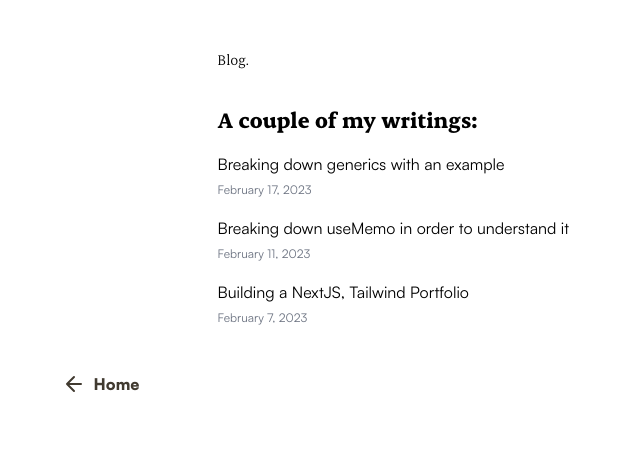
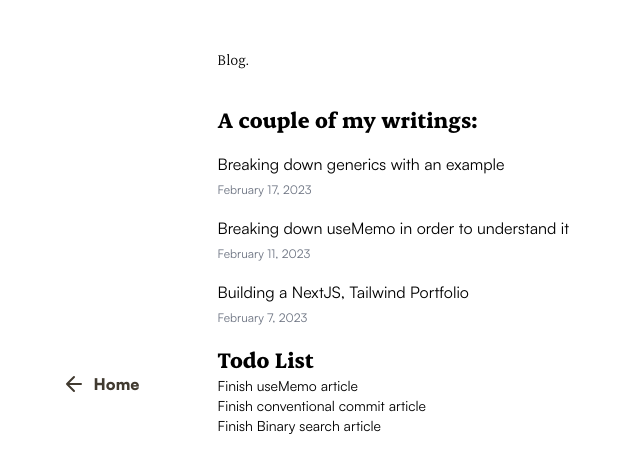
Before and after one commit to adeleke5140/portfolio-v2, a Next.js app: page /blog in a window 1280 px wide. Shown: the top 472 px of the page, without its empty margins (0-640 px from the left). Built offline with nearby package versions, Linux system fonts and the light colour scheme.

Commit message:
feat: add todolist

```diff
--- a/src/pages/blog/index.tsx
+++ b/src/pages/blog/index.tsx
@@ -22,7 +22,7 @@ const Index = ({
         <meta name="og:title" content="Blog" />
       </Head>
       <PageWrapper heading="Blog." path="/">
-        <p className=" text-2xl font-erode font-bold mb-4">
+        <p className="text-2xl font-erode font-bold mb-4">
           A couple of my writings:{" "}
         </p>
         <section className="font-erode">
@@ -43,6 +43,14 @@ const Index = ({
             ))}
           </ul>
         </section>
+        <section>
+          <p className="font-erode font-bold text-2xl">Todo List</p>
+          <ul className="font-satoshi text-sm">
+            <li>Finish useMemo article</li>
+            <li>Finish conventional commit article</li>
+            <li>Finish Binary search article</li>
+          </ul>
+        </section>
       </PageWrapper>
     </>
   );
```
